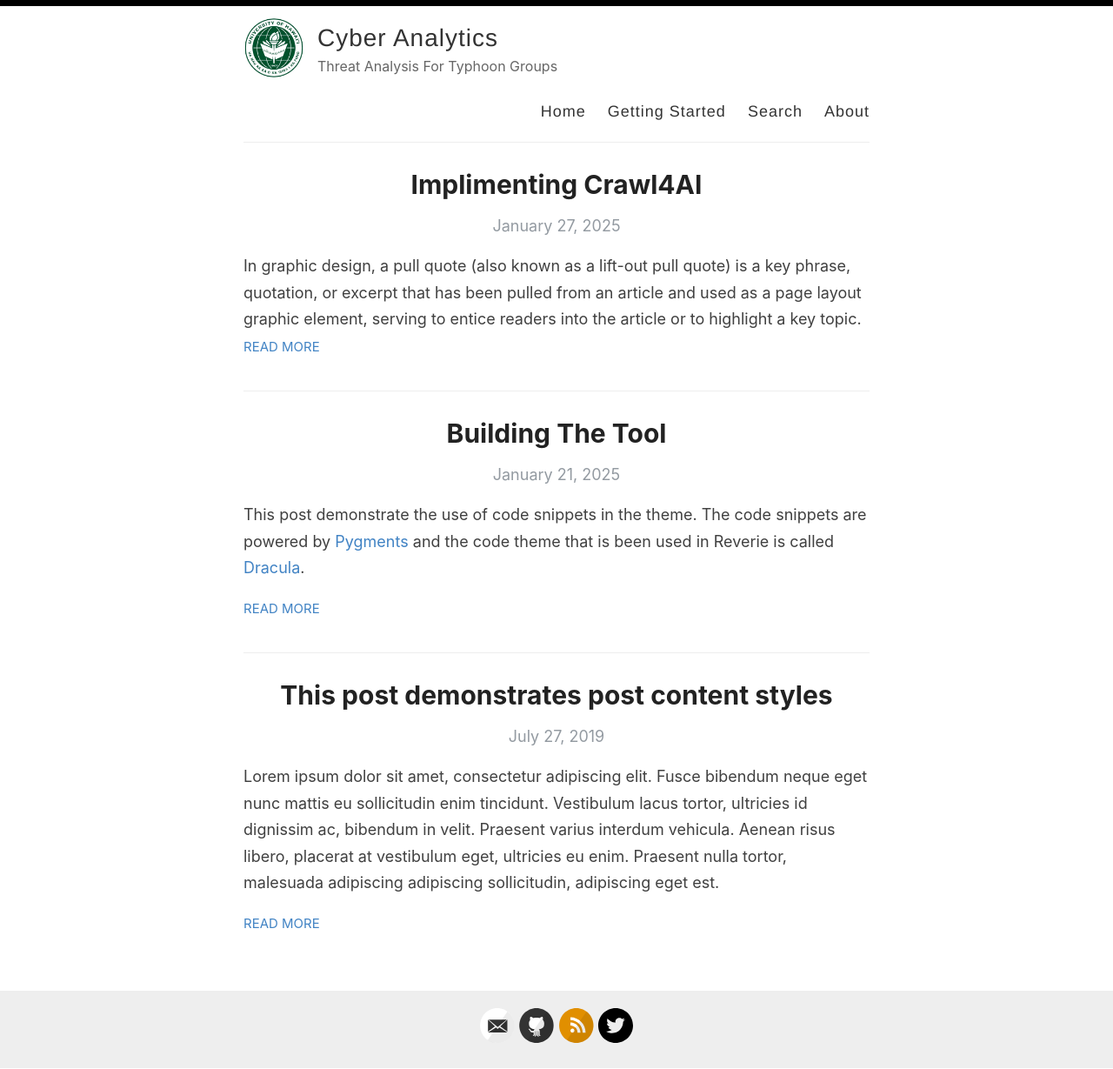
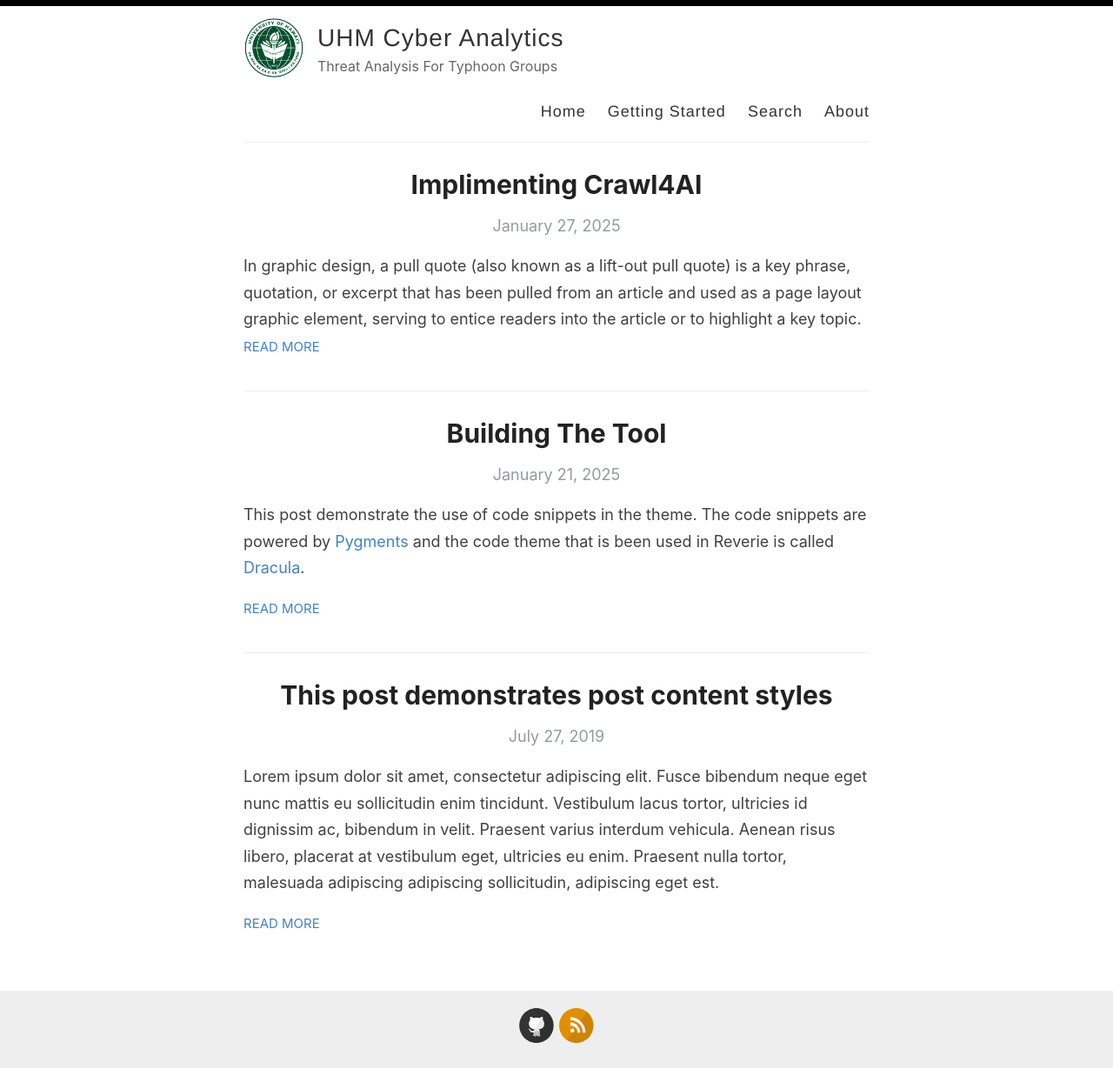
Before and after one commit to UHMCyberAnalytics/UHMCyberAnalytics.github.io, a Jekyll site: the page built from index.html, in a window 1280 px wide. Shown: the whole page at 87% size. Built offline with Jekyll 4.4.1, drawn with Linux system fonts in a browser that asks for light colours; the list of posts is cut into pages by our own code; part of the change alters nothing that is shown.

Commit message:
Update _config.yml

```diff
--- a/_config.yml
+++ b/_config.yml
@@ -3,7 +3,7 @@
 #
 
 # Name of your site (displayed in the header)
-name: Cyber Analytics
+name: UHM Cyber Analytics
 
 # Name of the author
 author: Sam Doan, Adam Winfield-Smith, Ryder Shintaku
@@ -21,7 +21,7 @@ avatar: /images/uhlogo.webp
 # Includes an icon in the footer for each username you enter
 footer-links:
   dribbble:
-  email: amit.d.merchant@gmail.com
+  email:
   facebook:
   flickr:
   github: Cyber-Analytics-1/Cyber-Analytics-1.github.io
@@ -29,7 +29,7 @@ footer-links:
   linkedin:
   pinterest:
   rss: rss
-  twitter: amit_merchant
+  twitter:
   stackoverflow:
   youtube: # channel/<your_long_string> or user/<user-name>
   googleplus: # anything in your profile username that comes after plus.google.com/
```
